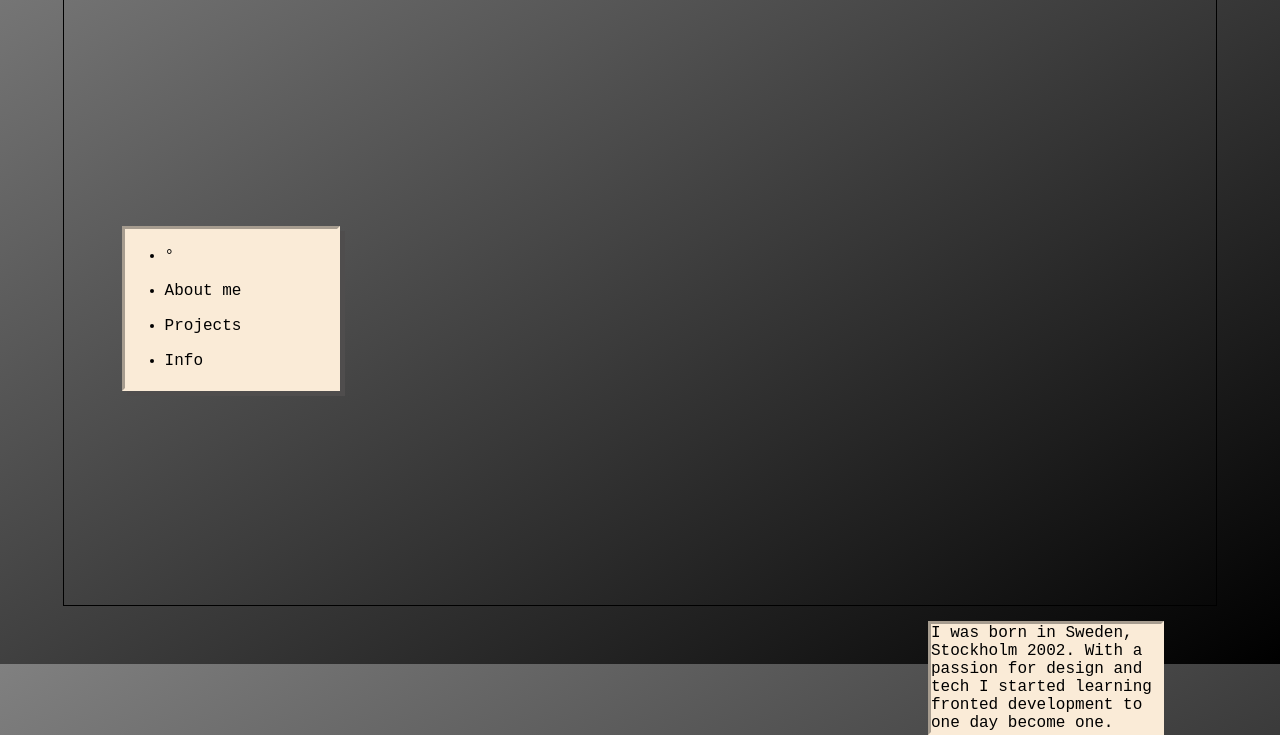
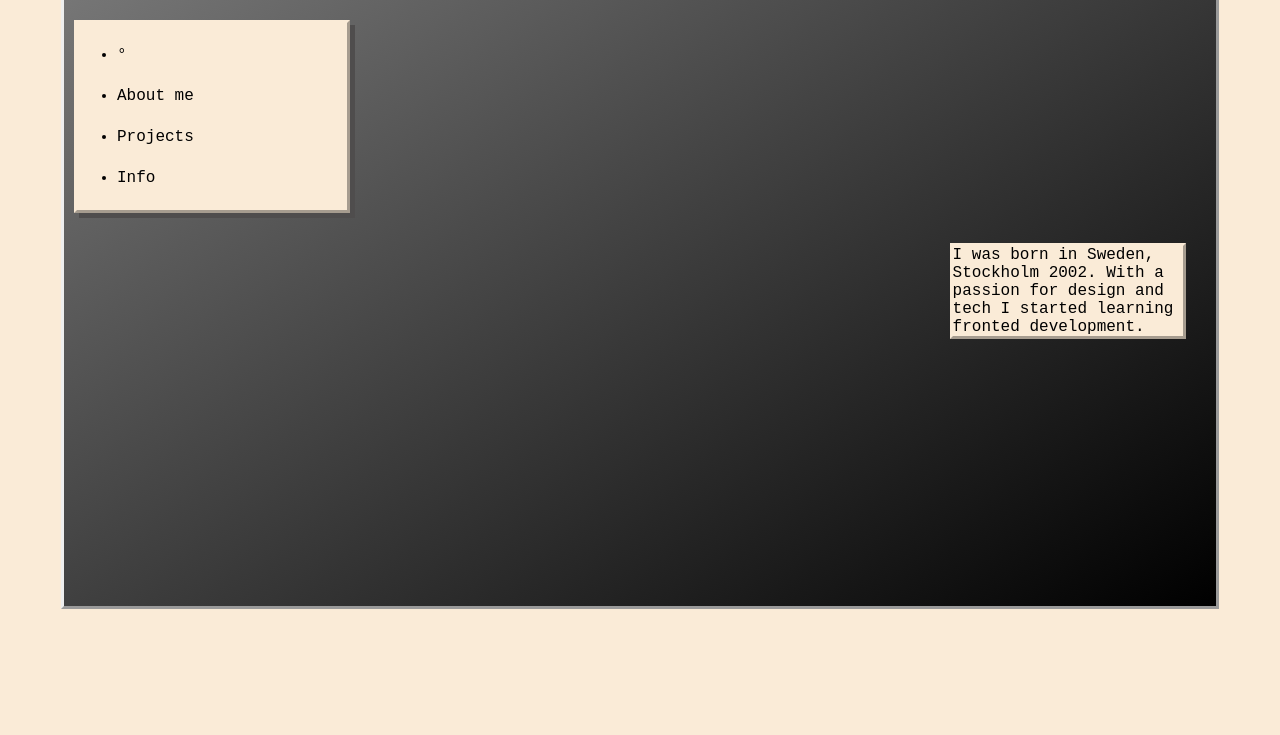
Before and after one commit to DanOzb/Portfolio, a plain HTML site: page index.html in a window 1280 px wide. Shown: the part 136-871 px from the top of the page. After the commit the page ends 800 px from the top, so only its background shows below. Drawn offline with Linux system fonts and the light colour scheme.

Commit message:
Fixed margin issue. Added onset borders. Need to add slideshow to bottom left with js.

```diff
--- a/index.html
+++ b/index.html
@@ -13,20 +13,25 @@
             <p class="text-color text-size"  id="heading-text">Aspiring Frontend Developer</p>
         </header>
         <nav id="list-nav">
-            <ul class="text-color text-size inset-border" id="list">
+            <ul class="text-color text-size onset-border" id="list">
                 <li>°</li>
                 <li>About me</li>
                 <li>Projects</li>
                 <li>Info</li>
             </ul>
         </nav>
-        <p class="text-color text-size inset-border"  id="text-about-me">
+        <section id="text-about-me-section">
+            <p class="text-color text-size onset-border"  id="text-about-me">
             I was born in Sweden, Stockholm
             2002. With a passion for
             design and tech I started
-            learning fronted development to
-            one day become one.
-        </p>
+            learning fronted development.
+            </p>
+        </section>
+        <section class="projects">
+
+        </section>
+
     </main>
 </body>
 </html>
--- a/styles.css
+++ b/styles.css
@@ -1,14 +1,17 @@
 html{
     height: 100vh;
     margin: 0;
+    overflow: hidden;
+    background-color: antiquewhite;
 }
 body{
     background-image: linear-gradient(to bottom right, grey,black);
     font-family: "Courier New", sans-serif;
     height: 90vh;
     width: 90vw;
-    border: 1px solid black;
-    margin: 20px auto 20px auto;
+    border-style: outset;
+    margin: 1.5% auto auto auto;
+    min-height: 700px;
 }
 /* color, style and size of text */
 .text-color{
@@ -30,21 +33,23 @@ li {
     margin: 10% 0;
 }
 /* rearrangement + border */
-.inset-border{
+.onset-border{
     background-color: antiquewhite;
     color: black;
-    border-style: inset;
+    border-style: outset;
     border-color: antiquewhite;
 }
 #list-nav ul{
-    margin: 20% 40% 30% 5%;
-    width: 15%;
+    margin: 20px 40px 30px 10px;
+    width: 20%;
+    min-width: 125px;
     height: 30%;
     box-shadow: 5px 5px rgb(79, 77, 77);
     display: block;
 }
 #text-about-me{
-    margin: -10% 0 0 75%;
+    margin: auto 30px 0 auto;
     display: block;
     width: 20%;
+    min-width: 110px;
 }
```
